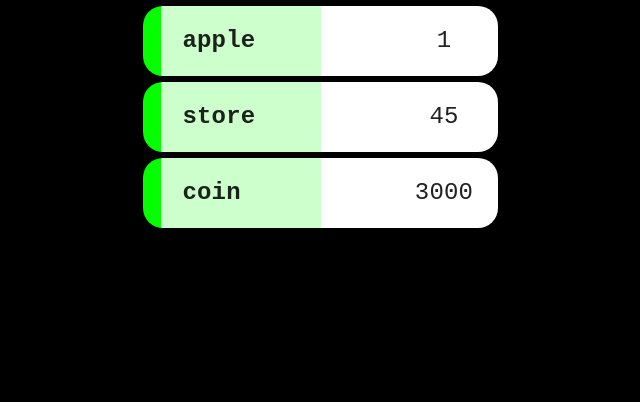
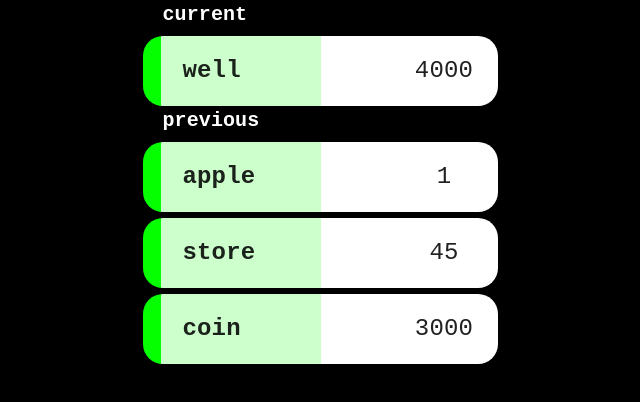
Before and after one commit to busy-birdCAGe/bible-contexto-frontend, a React (Vite) app: page / in a window 1280 px wide. Shown: the top 402 px of the page, without its empty margins (320-960 px from the left). Built offline with nearby package versions, Linux system fonts and the light colour scheme.

Commit message:
added SectionHeader component, made GamePage to hold section titles and wordCards

```diff
--- a/src/App.tsx
+++ b/src/App.tsx
@@ -1,7 +1,6 @@
 import Box from "@mui/material/Box/Box";
-import Guesses from "./components/Guesses"
+import GamePage from "./assets/pages/GamePage";
 function App() {
-
   return (
     <Box
       sx={{
@@ -12,7 +11,7 @@ function App() {
         minHeight: "100vh",
       }}
     >
-      <Guesses/>
+      <GamePage />
     </Box>
   );
 }
--- /dev/null
+++ b/src/assets/pages/GamePage.tsx
@@ -0,0 +1,25 @@
+import Box from "@mui/material/Box/Box";
+import SectionHeader from "../../components/SectionHeader";
+import Guesses from "../../components/Guesses";
+import mockGuessData from "../../mockGuessData.json";
+
+
+const GamePage = () => {
+  const current = [
+    {
+      number: 4000,
+      word: "well"
+    },
+  ];
+
+  return (
+    <Box>
+      <SectionHeader title="current" />
+      <Guesses guesses={current} />
+      <SectionHeader title="previous" />
+      <Guesses guesses={mockGuessData}/>
+    </Box>
+  );
+};
+
+export default GamePage;
--- a/src/components/Guesses.tsx
+++ b/src/components/Guesses.tsx
@@ -1,17 +1,22 @@
-import { Box } from "@mui/material"
+import { Box } from "@mui/material";
 import WordCard from "./WordCard";
-import mockGuessData from "../mockGuessData.json"
 
+interface Guess {
+  number: number;
+  word: string;
+}
 interface GuessesProps {
-    guesses?: Array<{number: number, word:string}>;
+  guesses: Guess[];
 }
 
-const Guesses = (_guesses: GuessesProps) => (
+const Guesses = ({ guesses }: GuessesProps) => {
+  return (
     <Box>
-        {mockGuessData.map((guess) => (
-             <WordCard number={guess.number} word={guess.word}/>
-        ))}
+      {guesses.map((guess: Guess) => (
+        <WordCard number={guess.number} word={guess.word} />
+      ))}
     </Box>
-)
+  );
+};
 
 export default Guesses;
--- /dev/null
+++ b/src/components/SectionHeader.tsx
@@ -0,0 +1,24 @@
+import Box from "@mui/material/Box/Box";
+
+interface SectionHeaderProps {
+  title: string;
+}
+const SectionHeader = ({ title }: SectionHeaderProps) => {
+  return (
+    <Box
+      sx={{
+        color: "white",
+        textAlign: "left",
+        ml: "20px",
+        fontFamily: "monospace",
+        fontSize: 20,
+        fontWeight: "700",
+        letterSpacing: ".1px",
+      }}
+    >
+      {title}
+    </Box>
+  );
+};
+
+export default SectionHeader;
```
